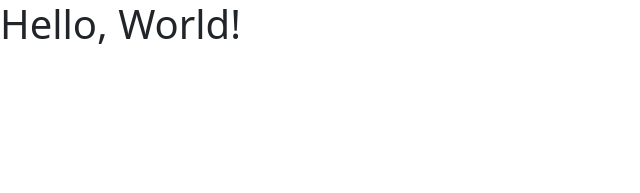
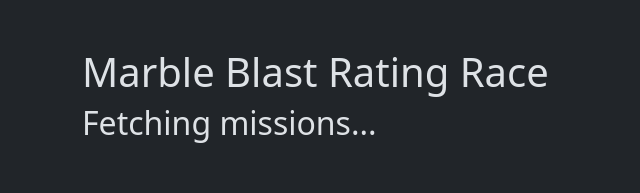
Before and after one commit to thearst3rd/mb-rating-race-2nd-attempt, a website: page static/index.html in a window 1280 px wide. Shown: the whole page, without its empty margins (0-640 px from the left). Drawn offline with nearby package versions, Linux system fonts and the light colour scheme; no server answers.

Commit message:
Fetch mission data

```diff
--- a/static/index.html
+++ b/static/index.html
@@ -1,11 +1,86 @@
 <!DOCTYPE html>
-<html>
-<head>
-	<meta charset="UTF-8">
-	<link href="https://cdn.jsdelivr.net/npm/bootstrap@5.3.3/dist/css/bootstrap.min.css" rel="stylesheet" integrity="sha384-QWTKZyjpPEjISv5WaRU9OFeRpok6YctnYmDr5pNlyT2bRjXh0JMhjY6hW+ALEwIH" crossorigin="anonymous">
-</head>
+<html lang="en" data-bs-theme="dark">
+	<head>
+		<meta charset="UTF-8">
+		<meta name="viewport" content="width=device-width, initial-scale=1">
+		<title>Marble Blast Rating Race</title>
+		<link href="https://cdn.jsdelivr.net/npm/bootstrap@5.3.3/dist/css/bootstrap.min.css" rel="stylesheet" integrity="sha384-QWTKZyjpPEjISv5WaRU9OFeRpok6YctnYmDr5pNlyT2bRjXh0JMhjY6hW+ALEwIH" crossorigin="anonymous">
+	</head>
+	<!-- <style>
+		table, th, td {
+			border: 1px solid white;
+			border-collapse: collapse;
+		}
+	</style> -->
+	<body>
+		<div class="container my-5">
+			<h1>Marble Blast Rating Race</h1>
+			<h2 id="fetching-text">You'll need javascript enabled for this! Sorry!!!</h2>
+		</div>
+		<p id="debug-text"></p>
+		<table class="table table-bordered" id="score-table"></table>
+		<script src="https://cdn.jsdelivr.net/npm/bootstrap@5.3.3/dist/js/bootstrap.bundle.min.js" integrity="sha384-YvpcrYf0tY3lHB60NNkmXc5s9fDVZLESaAA55NDzOxhy9GkcIdslK1eN7N6jIeHz" crossorigin="anonymous"></script>
+	</body>
+	<script>
+		const scoreTable = document.getElementById("score-table");
+		const fetchingText = document.getElementById("fetching-text");
+		const debugText = document.getElementById("debug-text");
+		fetchingText.innerText = "Fetching missions...";
 
-<body>
-	<h1>Hello, World!</h1>
-</body>
+		let lastUpdated = undefined;
+		let pollInterval = undefined;
+		let currentlyPolling = true;
+
+		async function loadData() {
+			try {
+				let res = await fetch("./lastupdated");
+				if (res.status != 200) {
+					console.error("Couldn't fetch last updated...");
+					currentlyPolling = false;
+					return;
+				}
+				let json = await res.json(); // "json" but it is actually a string
+				lastUpdated = new Date(json);
+				console.log("Last updated: " + lastUpdated);
+
+				res = await fetch("./missions");
+				json = await res.json();
+
+				debugText.innerText = JSON.stringify(json);
+
+				fetchingText.innerText = "";
+			} catch (ex) {
+				console.error(ex);
+			}
+			currentlyPolling = false;
+		}
+
+		async function poll() {
+			try {
+				if (currentlyPolling) {
+					console.warn("Already polling!!");
+					return;
+				}
+				currentlyPolling = true;
+				const res = await fetch("./lastupdated");
+				if (res.status != 200) {
+					console.error("Couldn't fetch last updated...");
+					currentlyPolling = false;
+					return;
+				}
+				const json = await res.json(); // "json" but it is actually a string
+				const date = new Date(json);
+				if (lastUpdated === undefined || date > lastUpdated) {
+					location.reload();
+				}
+			} catch (ex) {
+				console.error(ex);
+			}
+			currentlyPolling = false;
+		}
+
+		loadData();
+
+		pollInterval = setInterval(poll, 3 * 1000);
+	</script>
 </html>
```
